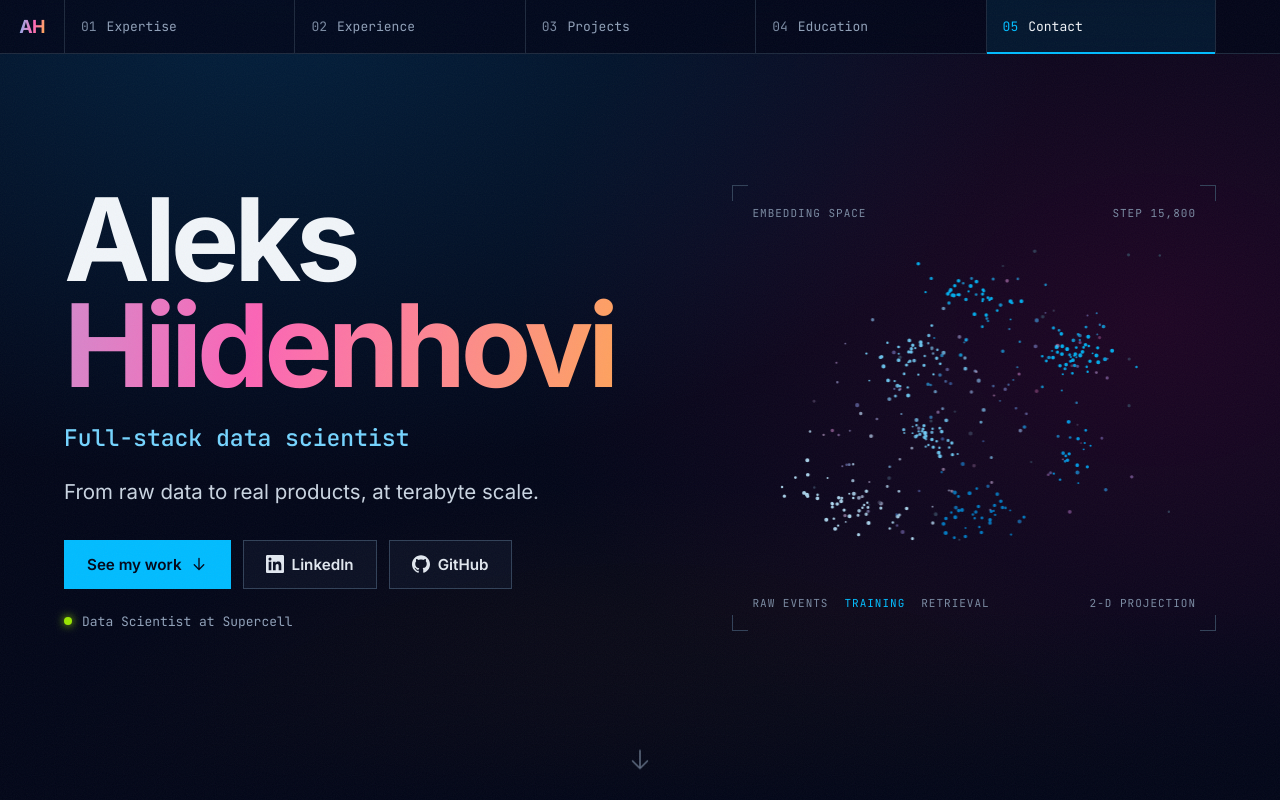
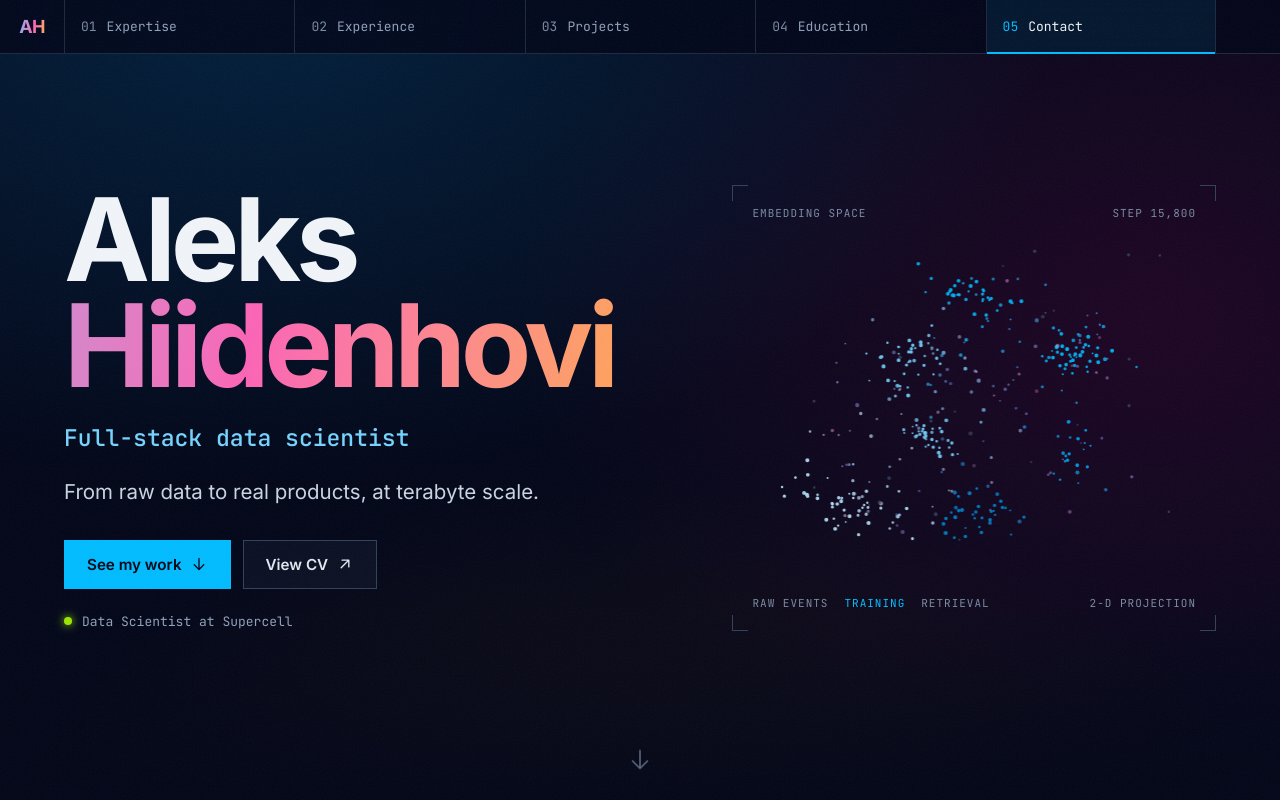
Before and after one commit to alekshiidenhovi/personal-website, a Vue app: page / in a window 1280 px wide. Built offline with nearby package versions, Linux system fonts and the light colour scheme.

Commit message:
Link the CV from the front page and the contact section
The front page swaps its LinkedIn and GitHub buttons for the CV, which
stays one section away with them on the contact page. The PDF opens in
a new tab, in the browser's own viewer.

Co-Authored-By: Claude Opus 5.5 <noreply@anthropic.com>

```diff
--- a/src/components/FooterSection.vue
+++ b/src/components/FooterSection.vue
@@ -1,5 +1,5 @@
 <script setup lang="ts">
-import { EMAIL, PROFILES } from "../data/contact";
+import { CV, EMAIL, PROFILES } from "../data/contact";
 import { HERO_ID } from "../data/sections";
 import Icon from "./Icon.vue";
 import PinnedSection from "./PinnedSection.vue";
@@ -14,6 +14,10 @@ import PinnedSection from "./PinnedSection.vue";
           <Icon icon="heroicons:arrow-up-right-20-solid" class="big-arrow" />
         </a>
         <div class="social-container">
+          <a :href="CV.href" target="_blank" class="social-link cv">
+            <Icon :icon="CV.icon" class="social-icon" />
+            {{ CV.label }}
+          </a>
           <a v-for="link in PROFILES" :key="link.href" :href="link.href" target="_blank" rel="noreferrer"
             class="social-link">
             <Icon :icon="link.icon" class="social-icon" />
@@ -152,7 +156,7 @@ footer {
   color: var(--primary-400);
 }
 
-/* Narrow pages (phones): the profiles side by side as two equal buttons, a step smaller */
+/* Narrow pages (phones): the CV full width, the profiles side by side below it as two equal buttons, a step smaller */
 @container page (width < 36rem) {
   .social-container {
     display: grid;
@@ -165,6 +169,10 @@ footer {
     gap: 0.5rem;
     padding: 0.75rem 1rem;
     font-size: 0.875rem;
+  }
+
+  .cv {
+    grid-column: 1 / -1;
   }
 }
 
--- a/src/components/HeroSection.vue
+++ b/src/components/HeroSection.vue
@@ -1,5 +1,5 @@
 <script setup lang="ts">
-import { PROFILES } from "../data/contact";
+import { CV } from "../data/contact";
 import { COMPANY_NAMES, ROLES } from "../data/experience";
 import EmbeddingSpace from "./EmbeddingSpace.vue";
 import Icon from "./Icon.vue";
@@ -24,10 +24,10 @@ const [currentRole] = ROLES;
             See my work
             <Icon icon="heroicons:arrow-down-20-solid" class="cta-icon" />
           </a>
-          <a v-for="profile in PROFILES" :key="profile.href" class="cta cta-secondary" :href="profile.href"
-            target="_blank" rel="noreferrer">
-            <Icon :icon="profile.icon" class="cta-icon" />
-            {{ profile.label }}
+          <!-- Trailing like the primary's arrow; up-right as it opens in a new tab -->
+          <a class="cta cta-secondary" :href="CV.href" target="_blank">
+            View {{ CV.label }}
+            <Icon icon="heroicons:arrow-up-right-20-solid" class="cta-icon" />
           </a>
         </div>
         <a class="status" :href="`#${currentRole.slug}`">
@@ -288,7 +288,7 @@ h1 {
 
   .cta-container {
     display: grid;
-    grid-template-columns: repeat(3, minmax(0, 1fr));
+    grid-template-columns: repeat(2, minmax(0, 1fr));
   }
 
   .cta {
@@ -302,7 +302,7 @@ h1 {
   }
 }
 
-/* Phones (see PHONE_QUERY): the introduction alone fills the screen; one full-width primary action, the two profiles side by side below it */
+/* Phones (see PHONE_QUERY): the introduction alone fills the screen; the two actions full width, one above the other */
 @media (width < 40rem), (height < 30rem) {
   #hero {
     padding-block: 4rem;
@@ -314,15 +314,10 @@ h1 {
 
   .cta-container {
     display: grid;
-    grid-template-columns: repeat(2, minmax(0, 1fr));
   }
 
   .cta {
     justify-content: center;
-  }
-
-  .cta-primary {
-    grid-column: 1 / -1;
   }
 }
 
@@ -341,13 +336,9 @@ h1 {
   }
 
   .cta-container {
-    grid-template-columns: repeat(3, auto);
+    grid-template-columns: repeat(2, auto);
     justify-content: start;
     padding-top: 0;
-  }
-
-  .cta-primary {
-    grid-column: auto;
   }
 
   .cta {
--- a/src/data/contact.ts
+++ b/src/data/contact.ts
@@ -2,7 +2,13 @@ import type { IconName } from "../icons";
 
 export const EMAIL = "hiidenhovi.aleks@gmail.com";
 
-/** Linked from the hero and the contact section */
+/**
+ * The CV as a PDF in public/, opened in a new tab: the browser's viewer shows
+ * it at once and offers download and print. Named so a saved copy is easy to find.
+ */
+export const CV = { label: "CV", href: "/Aleks-Hiidenhovi-CV.pdf", icon: "heroicons:document-text-20-solid" } as const;
+
+/** Linked from the contact section */
 export const PROFILES: { label: string; href: string; icon: IconName }[] = [
   { label: "LinkedIn", href: "https://www.linkedin.com/in/hiidenhovi/", icon: "simple-icons:linkedin" },
   { label: "GitHub", href: "https://github.com/alekshiidenhovi", icon: "simple-icons:github" },
--- a/src/icons.ts
+++ b/src/icons.ts
@@ -28,6 +28,10 @@ export const ICONS = {
     viewBox: "0 0 20 20",
     body: "<path fill=\"currentColor\" d=\"M13.28 7.78l3.22-3.22v2.69a.75.75 0 0 0 1.5 0v-4.5a.75.75 0 0 0-.75-.75h-4.5a.75.75 0 0 0 0 1.5h2.69l-3.22 3.22a.75.75 0 0 0 1.06 1.06M2 17.25v-4.5a.75.75 0 0 1 1.5 0v2.69l3.22-3.22a.75.75 0 0 1 1.06 1.06L4.56 16.5h2.69a.75.75 0 0 1 0 1.5h-4.5a.75.75 0 0 1-.75-.75m10.22-3.97l3.22 3.22h-2.69a.75.75 0 0 0 0 1.5h4.5a.75.75 0 0 0 .75-.75v-4.5a.75.75 0 0 0-1.5 0v2.69l-3.22-3.22a.75.75 0 1 0-1.06 1.06M3.5 4.56l3.22 3.22a.75.75 0 0 0 1.06-1.06L4.56 3.5h2.69a.75.75 0 0 0 0-1.5h-4.5a.75.75 0 0 0-.75.75v4.5a.75.75 0 0 0 1.5 0z\"/>",
   },
+  "heroicons:document-text-20-solid": {
+    viewBox: "0 0 20 20",
+    body: "<path fill=\"currentColor\" fill-rule=\"evenodd\" d=\"M4.5 2A1.5 1.5 0 0 0 3 3.5v13A1.5 1.5 0 0 0 4.5 18h11a1.5 1.5 0 0 0 1.5-1.5V7.621a1.5 1.5 0 0 0-.44-1.06l-4.12-4.122A1.5 1.5 0 0 0 11.378 2zm2.25 8.5a.75.75 0 0 0 0 1.5h6.5a.75.75 0 0 0 0-1.5zm0 3a.75.75 0 0 0 0 1.5h6.5a.75.75 0 0 0 0-1.5z\" clip-rule=\"evenodd\"/>",
+  },
   "heroicons:x-mark-20-solid": {
     viewBox: "0 0 20 20",
     body: "<path fill=\"currentColor\" d=\"M6.28 5.22a.75.75 0 0 0-1.06 1.06L8.94 10l-3.72 3.72a.75.75 0 1 0 1.06 1.06L10 11.06l3.72 3.72a.75.75 0 1 0 1.06-1.06L11.06 10l3.72-3.72a.75.75 0 0 0-1.06-1.06L10 8.94z\"/>",
```
Also changed, not shown: 1 other file (tests, documents, lock files or other folders).
